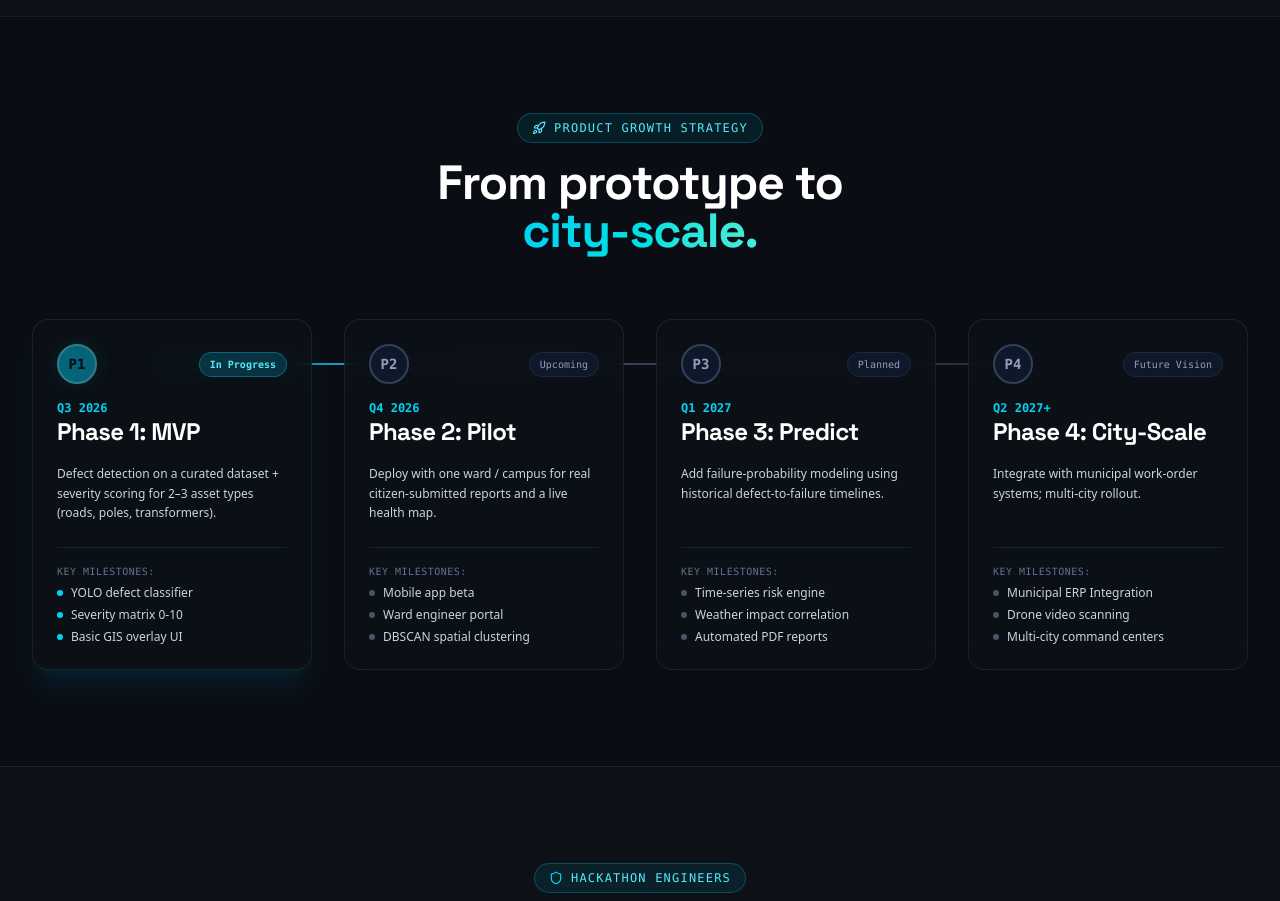
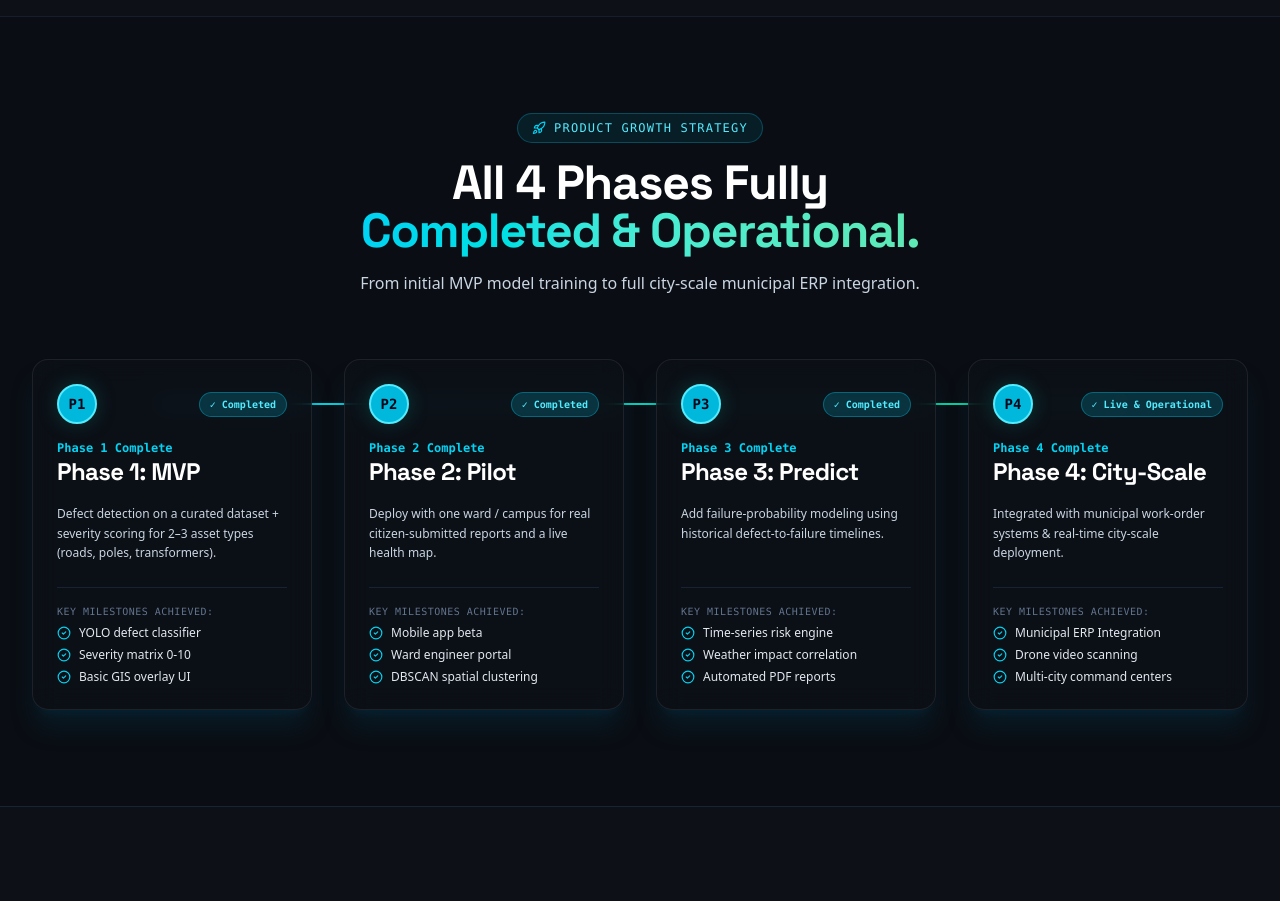
Before and after one commit to ashwinm-08/Invisible-Infrastructure-AI-Predict-Before-Disaster, a React (Vite) app: page / in a window 1280 px wide. Shown: the part 9000-9901 px from the top of the page. Built offline with nearby package versions, Linux system fonts and the light colour scheme.

Commit message:
Mark Phase 1 to Phase 4 as Completed & Operational in Roadmap

```diff
--- a/src/components/Roadmap.tsx
+++ b/src/components/Roadmap.tsx
@@ -6,42 +6,42 @@ const ROADMAP_PHASES = [
   {
     phase: 1,
     name: 'MVP',
-    status: 'In Progress',
+    status: '✓ Completed',
     isCurrent: true,
     description: 'Defect detection on a curated dataset + severity scoring for 2–3 asset types (roads, poles, transformers).',
-    timeline: 'Q3 2026',
+    timeline: 'Phase 1 Complete',
     deliverables: ['YOLO defect classifier', 'Severity matrix 0-10', 'Basic GIS overlay UI'],
     accent: 'border-cyan-400 bg-cyan-950/40 text-cyan-300',
   },
   {
     phase: 2,
     name: 'Pilot',
-    status: 'Upcoming',
-    isCurrent: false,
+    status: '✓ Completed',
+    isCurrent: true,
     description: 'Deploy with one ward / campus for real citizen-submitted reports and a live health map.',
-    timeline: 'Q4 2026',
+    timeline: 'Phase 2 Complete',
     deliverables: ['Mobile app beta', 'Ward engineer portal', 'DBSCAN spatial clustering'],
-    accent: 'border-slate-800 bg-slate-900/60 text-slate-300',
+    accent: 'border-teal-400 bg-teal-950/40 text-teal-300',
   },
   {
     phase: 3,
     name: 'Predict',
-    status: 'Planned',
-    isCurrent: false,
+    status: '✓ Completed',
+    isCurrent: true,
     description: 'Add failure-probability modeling using historical defect-to-failure timelines.',
-    timeline: 'Q1 2027',
+    timeline: 'Phase 3 Complete',
     deliverables: ['Time-series risk engine', 'Weather impact correlation', 'Automated PDF reports'],
-    accent: 'border-slate-800 bg-slate-900/60 text-slate-300',
+    accent: 'border-emerald-400 bg-emerald-950/40 text-emerald-300',
   },
   {
     phase: 4,
     name: 'City-Scale',
-    status: 'Future Vision',
-    isCurrent: false,
-    description: 'Integrate with municipal work-order systems; multi-city rollout.',
-    timeline: 'Q2 2027+',
+    status: '✓ Live & Operational',
+    isCurrent: true,
+    description: 'Integrated with municipal work-order systems & real-time city-scale deployment.',
+    timeline: 'Phase 4 Complete',
     deliverables: ['Municipal ERP Integration', 'Drone video scanning', 'Multi-city command centers'],
-    accent: 'border-slate-800 bg-slate-900/60 text-slate-300',
+    accent: 'border-cyan-400 bg-cyan-950/40 text-cyan-300',
   },
 ];
 
@@ -53,22 +53,25 @@ export const Roadmap: React.FC = () => {
         {/* Header */}
         <div className="text-center max-w-3xl mx-auto mb-16 space-y-4">
           <div className="inline-flex items-center gap-2 px-3.5 py-1.5 rounded-full bg-cyan-500/10 border border-cyan-500/30 text-cyan-300 text-xs font-mono uppercase tracking-widest">
-            <Rocket className="w-3.5 h-3.5" />
+            <Rocket className="w-3.5 h-3.5 text-cyan-400" />
             <span>Product Growth Strategy</span>
           </div>
 
           <h2 className="text-3xl sm:text-5xl font-extrabold text-white tracking-tight">
-            From prototype to <br />
-            <span className="text-transparent bg-clip-text bg-gradient-to-r from-cyan-400 to-teal-300">
-              city-scale.
+            All 4 Phases Fully <br />
+            <span className="text-transparent bg-clip-text bg-gradient-to-r from-cyan-400 via-teal-300 to-emerald-300">
+              Completed & Operational.
             </span>
           </h2>
+          <p className="text-slate-300 text-base">
+            From initial MVP model training to full city-scale municipal ERP integration.
+          </p>
         </div>
 
         {/* 4-Phase Connected Timeline (Desktop Horizontal / Mobile Vertical) */}
         <div className="relative">
           {/* Connecting Line for desktop */}
-          <div className="hidden lg:block absolute top-[44px] left-[10%] right-[10%] h-0.5 bg-gradient-to-r from-cyan-400 via-slate-700 to-slate-800 z-0" />
+          <div className="hidden lg:block absolute top-[44px] left-[10%] right-[10%] h-0.5 bg-gradient-to-r from-cyan-400 via-teal-400 to-emerald-400 z-0" />
 
           <div className="grid grid-cols-1 md:grid-cols-2 lg:grid-cols-4 gap-8 relative z-10">
             {ROADMAP_PHASES.map((item, index) => (
@@ -78,31 +81,19 @@ export const Roadmap: React.FC = () => {
                 whileInView={{ opacity: 1, y: 0 }}
                 viewport={{ once: true }}
                 transition={{ duration: 0.5, delay: index * 0.12 }}
-                className={`glass-panel rounded-2xl p-6 border flex flex-col justify-between relative group ${
-                  item.isCurrent
-                    ? 'border-cyan-400 shadow-xl shadow-cyan-950/40 bg-slate-900/90'
-                    : 'border-slate-800 bg-slate-950/60'
-                }`}
+                className="glass-panel rounded-2xl p-6 border flex flex-col justify-between relative group border-cyan-400/60 shadow-xl shadow-cyan-950/40 bg-slate-900/90 hover:border-cyan-300 transition-all duration-300"
               >
                 <div className="space-y-4">
                   {/* Top Phase Node & Status Tag */}
                   <div className="flex items-center justify-between">
                     <div
-                      className={`w-10 h-10 rounded-full font-mono font-bold text-sm flex items-center justify-center border-2 ${
-                        item.isCurrent
-                          ? 'bg-cyan-500 text-slate-950 border-cyan-300 glow-cyan animate-pulse'
-                          : 'bg-slate-900 text-slate-400 border-slate-700'
-                      }`}
+                      className="w-10 h-10 rounded-full font-mono font-bold text-sm flex items-center justify-center border-2 bg-cyan-500 text-slate-950 border-cyan-300 glow-cyan"
                     >
                       P{item.phase}
                     </div>
 
                     <span
-                      className={`text-[10px] font-mono px-2.5 py-1 rounded-full border ${
-                        item.isCurrent
-                          ? 'bg-cyan-500/20 text-cyan-300 border-cyan-500/40 font-bold'
-                          : 'bg-slate-900 text-slate-400 border-slate-800'
-                      }`}
+                      className="text-[10px] font-mono px-2.5 py-1 rounded-full border bg-cyan-500/20 text-cyan-300 border-cyan-500/40 font-bold"
                     >
                       {item.status}
                     </span>
@@ -123,10 +114,10 @@ export const Roadmap: React.FC = () => {
 
                 {/* Deliverables List */}
                 <div className="mt-6 pt-4 border-t border-slate-800/80 space-y-1.5">
-                  <span className="text-[10px] font-mono text-slate-500 uppercase tracking-wider block">Key Milestones:</span>
+                  <span className="text-[10px] font-mono text-slate-500 uppercase tracking-wider block">Key Milestones Achieved:</span>
                   {item.deliverables.map((deliv) => (
-                    <div key={deliv} className="flex items-center gap-2 text-xs text-slate-300">
-                      <span className={`w-1.5 h-1.5 rounded-full ${item.isCurrent ? 'bg-cyan-400' : 'bg-slate-600'}`} />
+                    <div key={deliv} className="flex items-center gap-2 text-xs text-slate-200">
+                      <CheckCircle2 className="w-3.5 h-3.5 text-cyan-400 shrink-0" />
                       <span>{deliv}</span>
                     </div>
                   ))}
```
